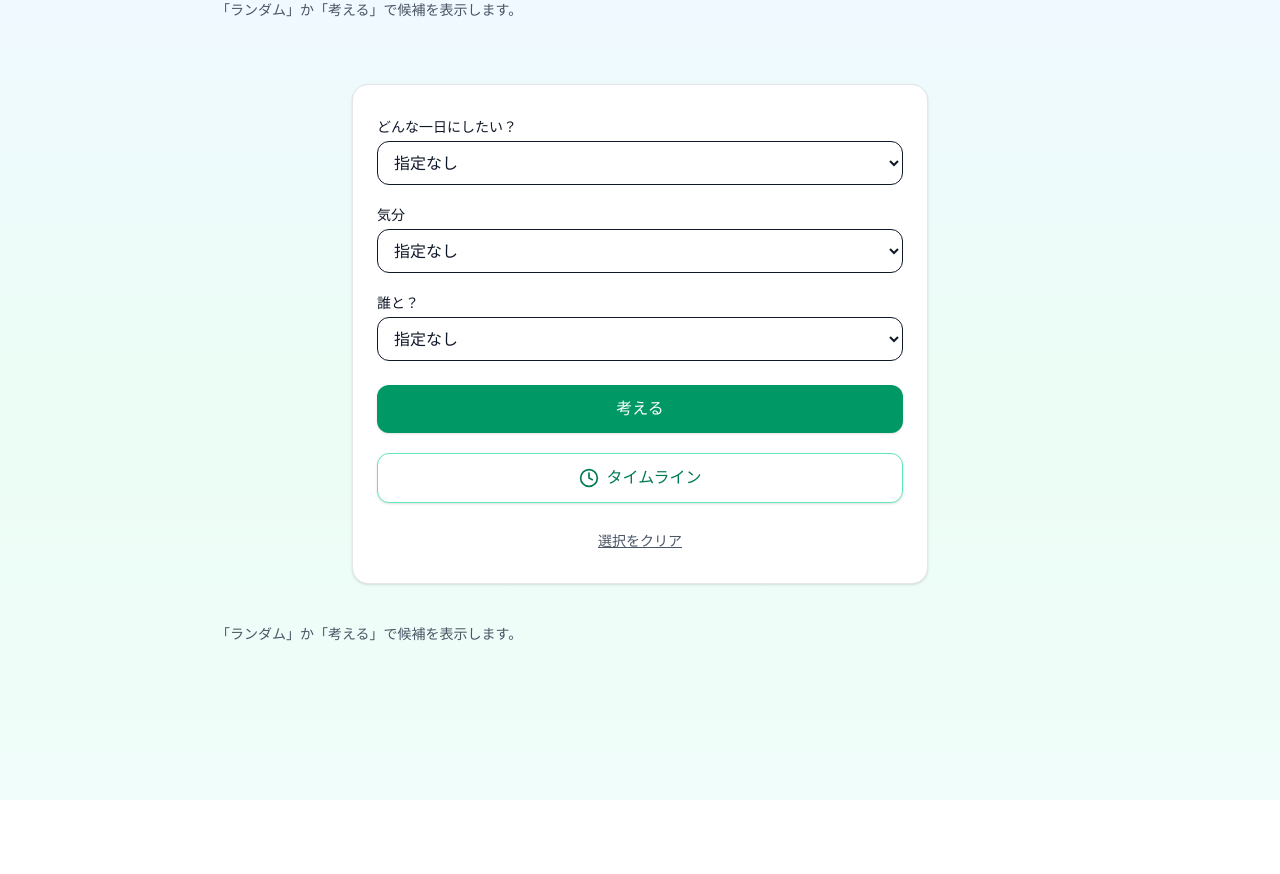
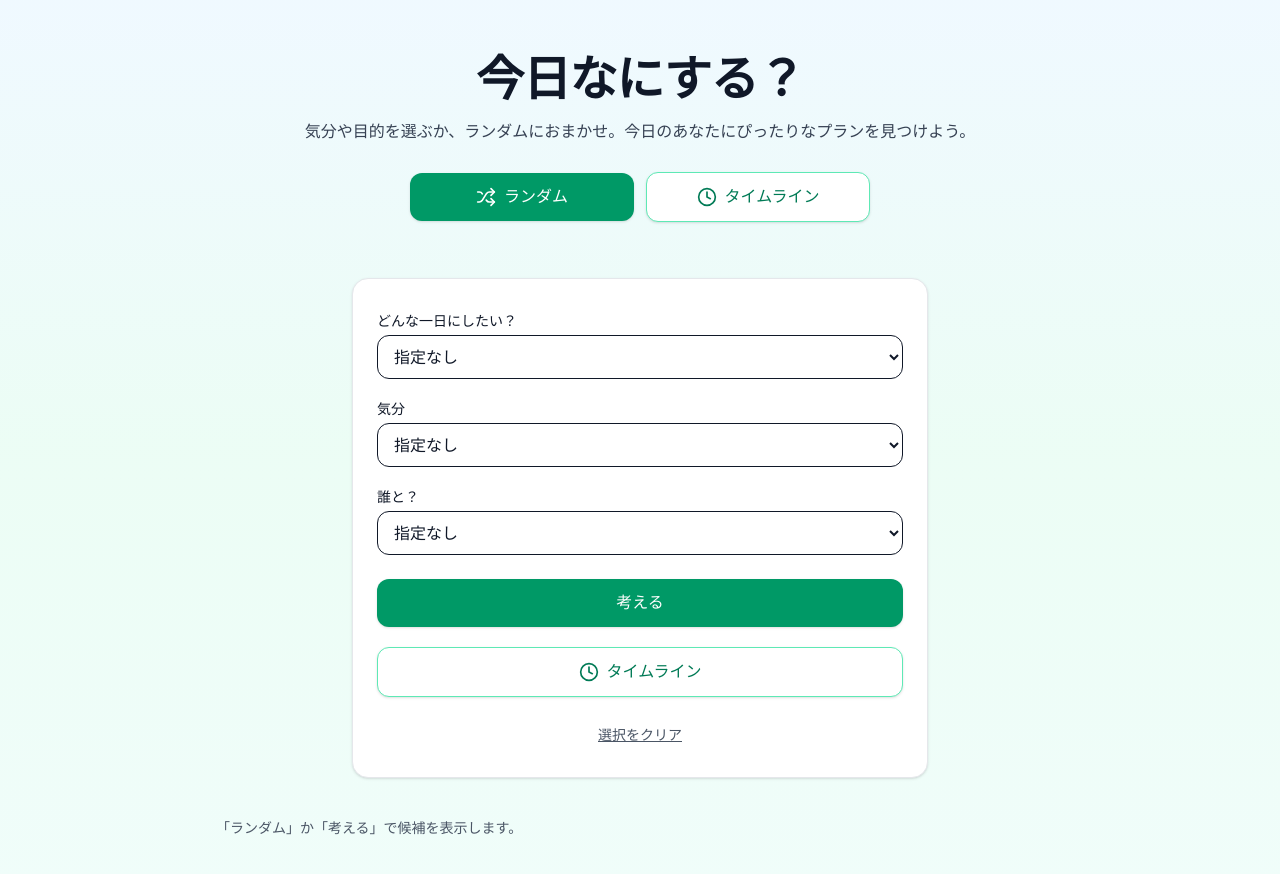
Before and after one commit to mimimi8686/today-app, a Next.js app: page / in a window 1280 px wide. Shown: the top 874 px of the page. Before the commit the page ends 800 px from the top, so only its background shows below. Built offline with nearby package versions, Linux system fonts and the light colour scheme.

Commit message:
タグ日本語

```diff
--- a/app/page.tsx
+++ b/app/page.tsx
@@ -9,6 +9,12 @@ type Idea = { id: string; title: string; tags?: string[]; duration?: number };
 // 名前空間タグを日本語ラベルに変換
 const TAG_LABELS: Record<string, string> = {
   // dur 系
+  "dur:15m": "15分",
+  "dur:30m": "30分",
+  "dur:45m": "45分",
+  "dur:60m": "60分",
+  "dur:90m": "90分",
+  "dur:120m": "120分",
   "dur:halfday": "半日",
   "dur:fullday": "1日",
 
@@ -205,71 +211,31 @@ export default function Home() {
 
   return (
     <main className="min-h-screen bg-gradient-to-b from-sky-50 via-emerald-50 to-teal-50 text-gray-900">
-      {/* …省略（Heroとフォーム部分はそのまま）… */}
-
-      {/* 結果カード */}
-      <section id="results" className="mx-auto max-w-4xl px-6 pb-16">
-        {ideas.length > 0 && (
-          <>
-            <ul className="grid gap-4 md:grid-cols-2">
-              {ideas.map((i) => {
-                const active = bookmarkedIds.has(i.id);
-                const jaTags = (i.tags ?? [])
-                  .filter((t) => !t.startsWith("dur:"))   // ★ 所要時間タグを除外
-                  .map((t) => TAG_LABELS[t] ?? t);        // 日本語化
-
-                return (
-                  <li key={i.id} className="rounded-2xl border border-gray-200 bg-white p-5 shadow-sm transition hover:shadow">
-                    <h3 className="text-lg font-semibold">{i.title}</h3>
-                    <p className="mt-1 text-sm text-gray-600">所要目安：{i.duration ?? 60}分</p>
-
-                    {jaTags.length > 0 && (
-                      <div className="mt-2 flex flex-wrap gap-2">
-                        {jaTags.map((t) => (
-                          <span
-                            key={t}
-                            className="text-xs rounded-full border border-gray-300 bg-gray-50 px-2.5 py-1 text-gray-700"
-                          >
-                            {t}
-                          </span>
-                        ))}
-                      </div>
-                    )}
-
-                    <div className="mt-4 flex gap-2">
-                      <button
-                        onClick={() => toggleBookmark(i)}
-                        className={"rounded-full border p-2 hover:bg-gray-50 " + (active ? "border-emerald-400 bg-emerald-50 text-emerald-700" : "")}
-                        aria-pressed={active}
-                        title={active ? "ブックマーク済み" : "ブックマーク"}
-                      >
-                        <Bookmark className="h-5 w-5" />
-                      </button>
-                      <Link href="/plan" className="rounded-full border p-2 hover:bg-gray-50" title="タイムラインで見る">
-                        <Clock className="h-5 w-5" />
-                      </Link>
-                    </div>
-                  </li>
-                );
-              })}
-            </ul>
-
-            {/* もっと見る */}
-            <div className="mt-6 text-center">
-              <button
-                onClick={() => fetchIdeas(lastQuery, true)}
-                disabled={!hasMore || loading}
-                className="rounded-lg bg-emerald-600 px-6 py-2 text-white shadow hover:bg-emerald-700 disabled:opacity-50"
-              >
-                {hasMore ? "もっと見る" : "これ以上ありません"}
-              </button>
-            </div>
-          </>
-        )}
-
-        {!loading && ideas.length === 0 && (
-          <p className="text-sm text-gray-600">「ランダム」か「考える」で候補を表示します。</p>
-        )}
+      {/* Hero */}
+      <section className="mx-auto max-w-6xl px-6 py-14 text-center">
+        <h1 className="text-4xl font-extrabold tracking-tight md:text-5xl">今日なにする？</h1>
+        <p className="mx-auto mt-4 max-w-2xl text-gray-700">
+          気分や目的を選ぶか、ランダムにおまかせ。今日のあなたにぴったりなプランを見つけよう。
+        </p>
+        <div className="mt-7 flex items-center justify-center gap-3">
+          <button
+            onClick={onRandomClick}
+            className="inline-flex w-52 sm:w-56 items-center justify-center gap-2 whitespace-nowrap rounded-xl bg-emerald-600 px-6 py-3 font-medium text-white shadow hover:bg-emerald-700 focus:outline-none focus:ring-2 focus:ring-emerald-400"
+          >
+            <Shuffle className="h-5 w-5" /> ランダム
+          </button>
+          <Link
+            href="/plan"
+            className="inline-flex w-52 sm:w-56 items-center justify-center gap-2 whitespace-nowrap rounded-xl border border-emerald-300 bg-white px-6 py-3 font-medium text-emerald-700 shadow-sm hover:bg-emerald-50 focus:outline-none focus:ring-2 focus:ring-emerald-200"
+          >
+            <Clock className="h-5 w-5" /> タイムライン
+            {bookmarkCount > 0 && (
+              <span className="ml-1 inline-flex h-5 min-w-[1.25rem] items-center justify-center rounded-full bg-emerald-600 px-1 text-xs text-white">
+                {bookmarkCount}
+              </span>
+            )}
+          </Link>
+        </div>
       </section>
 
       {/* 条件フォーム */}
@@ -334,6 +300,7 @@ export default function Home() {
               </span>
             )}
           </Link>
+
           <button
               type="button"
             onClick={handleClearForm}
```
